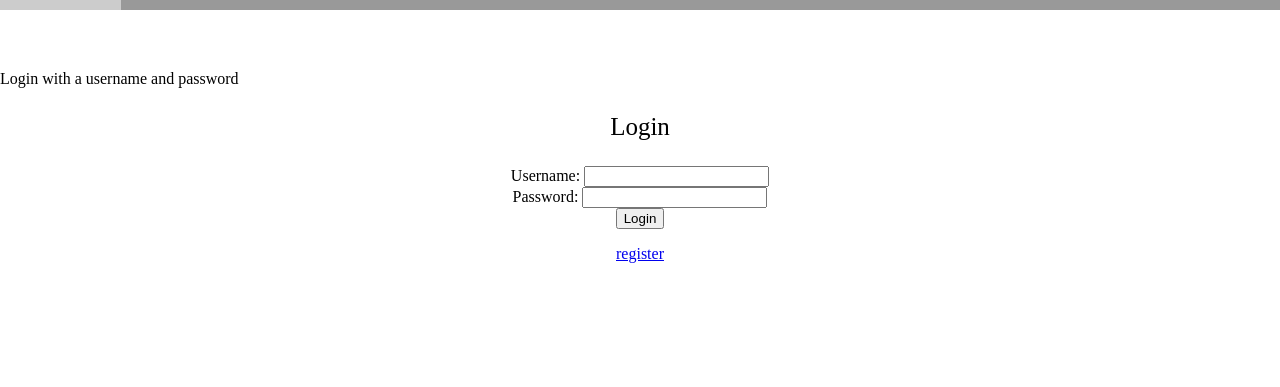
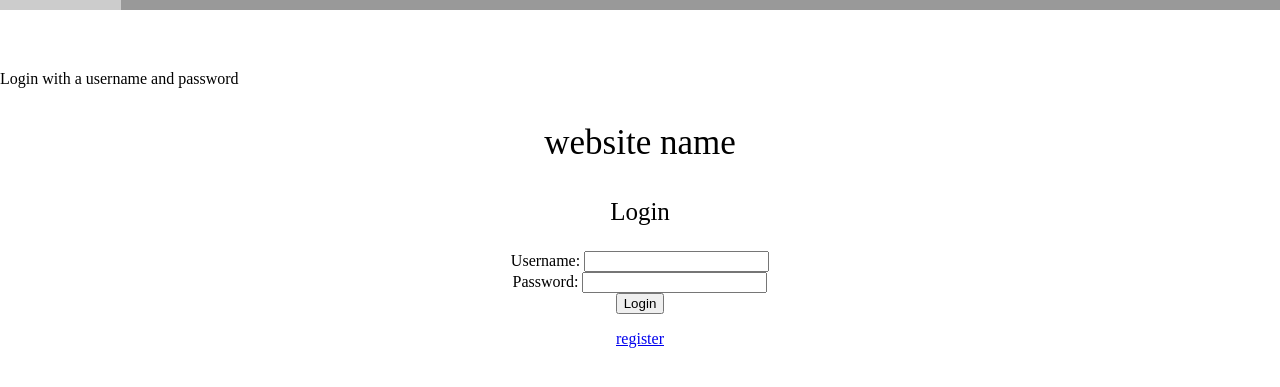
Before and after one commit to luiszengii/INFO2222_website, a Bottle app: page /login in a window 1280 px wide. Shown: the top 387 px of the page. Run offline with Bottle, Linux system fonts and the light colour scheme.

Commit message:
Revert "Update login.html"
This reverts commit 5904db39ef6ffd428e8d2c24b62da6046436a00f.

```diff
--- a/1st_code/templates/login.html
+++ b/1st_code/templates/login.html
@@ -12,7 +12,7 @@ Login with a username and password
     </style>
 <p></p>
 
-
+<p style="text-align:center; font-size:35px">website name</p>
 <p></p>
 
 <!-- data send to @post('/login') in controller.py -->
```
